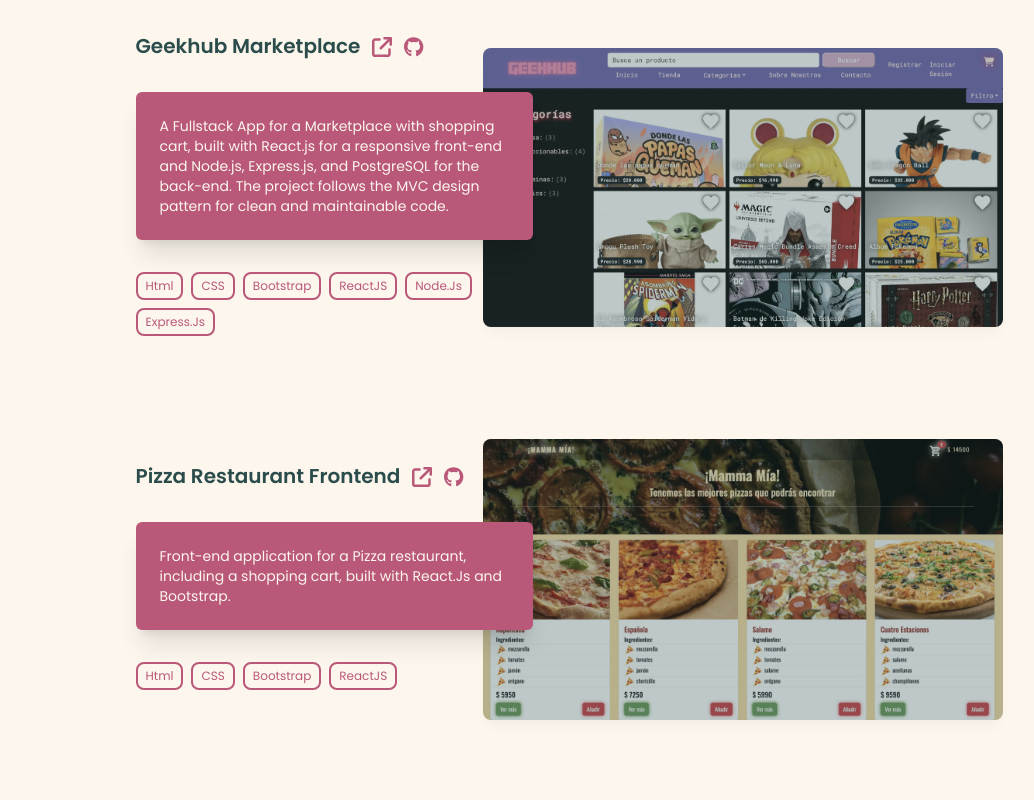
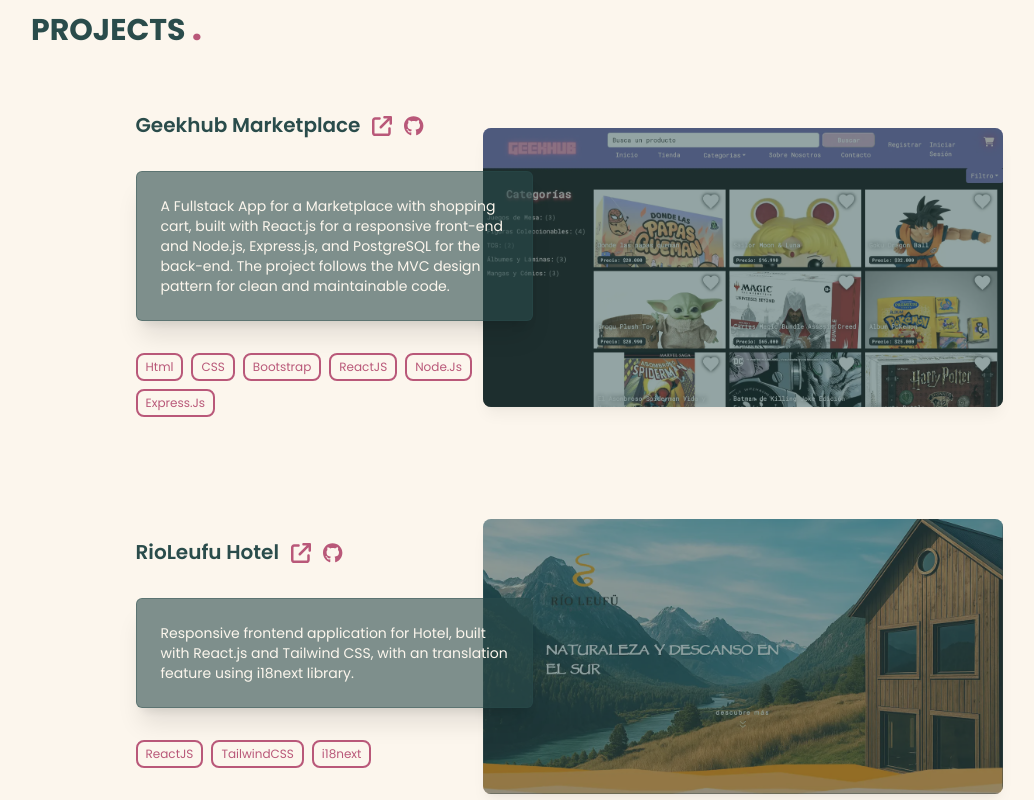
Before and after one commit to yesminalina/yesminalina_portfolio, a React (Vite) app: page / in a window 1280 px wide. Shown: the part 1000-1800 px from the top of the page, without its empty margins (83-1117 px from the left). Built offline with nearby package versions, Linux system fonts and the light colour scheme.

Commit message:
feat: add new project

```diff
--- a/src/assets/json/projects.json
+++ b/src/assets/json/projects.json
@@ -16,9 +16,21 @@
       "deploy": "https://geekhub-frontend.onrender.com"
     },
     {
+      "title": "RioLeufu Hotel",
+      "img": "rioleufu-home.webp",
+      "description": "Responsive frontend application for Hotel, built with React.js and Tailwind CSS, with an translation feature using i18next library.",
+      "stack": [
+        "ReactJS",
+        "TailwindCSS",
+        "i18next"
+      ],
+      "github": "https://github.com/yesminalina/rioleufu-web-react-ts",
+      "deploy": "https://rioleufu.netlify.app/"
+    },
+    {
       "title": "Pizza Restaurant Frontend",
       "img": "mamma-mia-home.webp",
-      "description": "Front-end application  for a Pizza restaurant, including a shopping cart, built with React.Js and Bootstrap.",
+      "description": "Frontend application  for a Pizza restaurant, including a shopping cart, built with React.Js and Bootstrap.",
       "stack": [
         "Html",
         "CSS",
--- a/src/components/ProjectsHome.jsx
+++ b/src/components/ProjectsHome.jsx
@@ -27,7 +27,7 @@
               <a href={project.deploy} target='_blank' rel='noreferrer'>{arrowIcon}</a>
               <a href={project.github} target='_blank' rel='noreferrer'>{githubIcon}</a>
             </div>
-            <p className='text-sm text-yellow_pale p-6 my-4 sm:my-8 rounded-md shadow-xl bg-pink'>{project.description}</p>
+            <p className='text-sm text-yellow_pale p-6 my-4 sm:my-8 rounded-md shadow-xl bg-olive/60 border-olive/40 border'>{project.description}</p>
             <div className='flex flex-wrap justify-start text-xs text-pink me-10'>
               {renderStack(project.stack)}
             </div>
@@ -35,7 +35,7 @@
         </div>
         <div className='flex self-center col-span-full sm:col-start-6 sm:col-span-12 sm:relative group rounded-lg px-6 sm:px-0'>
           <img className='rounded-lg' src={project.img} />
-          <div className='hidden sm:block absolute inset-0 rounded-lg cursor-pointer shadow-lg bg-olive opacity-30 transition-opacity duration-500 ease-in-out hover:opacity-0' />
+          <div className='hidden sm:block absolute inset-0 rounded-lg cursor-pointer shadow-lg bg-olive opacity-50 transition-opacity duration-500 ease-in-out hover:opacity-0' />
         </div>
       </ProjectBox>
 
@@ -43,10 +43,16 @@
   }
 
   return (
-    <Element name='projects' id='projects' className='flex py-24'>
-      <div className='flex flex-col justify-between align-middle md:max-w-[1100px] mx-auto sm:px-16'>
-        <h2 className='self-start text-3xl text-olive uppercase font-bold mb-8 ps-6 sm:mb-28'>Projects <span className='text-pink text-4xl'>.</span></h2>
-        <div className='grid grid-cols-1 gap-24 sm:gap-28'>
+    <Element name='projects' id='projects' className='flex flex-col pb-24'>
+      <svg xmlns='http://www.w3.org/2000/svg' viewBox='0 0 1000 100'>
+        <g fill='#B95879'>
+          <path d='M0 0v100c250 0 375-24 500-48 125 24 250 48 500 48V0H0Z' opacity='.5' />
+          <path d='M0 0v4c250 0 375 24 500 48C625 28 750 4 1000 4V0H0Z' />
+        </g>
+      </svg>
+      <div className='flex flex-col justify-between align-middle md:max-w-[1100px] mx-auto'>
+        <h2 className='self-start text-3xl text-olive uppercase font-bold mb-8 ps-6 sm:my-20'>Projects <span className='text-pink text-4xl'>.</span></h2>
+        <div className='grid grid-cols-1 gap-24 sm:gap-28 sm:px-16'>
           {renderProjects()}
         </div>
       </div>
--- a/src/components/Stack.jsx
+++ b/src/components/Stack.jsx
@@ -67,7 +67,10 @@
   }
 
   return (
-    <Element name='stack' className='pt-20 sm:py-20 min-h-svh'>
+    <Element name='stack' id='stack' className='pt-20 sm:py-20 min-h-svh'>
+      <svg xmlns='http://www.w3.org/2000/svg' viewBox='0 0 1000 100'>
+        <path d='M0 0v100-79.4a1892 1892 0 0 1 500 0l500 66.7V0H0Z' fill='#B95879' />
+      </svg>
       <div className='flex flex-col justify-around align-middle md:max-w-[1100px] mx-auto'>
         <h2 className='self-start text-3xl text-olive uppercase font-bold mb-16 ps-6 sm:mb-24'>My Stack <span className='text-pink text-4xl'>.</span></h2>
         <section className='justify-around flex flex-col sm:flex-row px-6'>
```
Also changed, not shown: public/rioleufu-home.webp (added).
